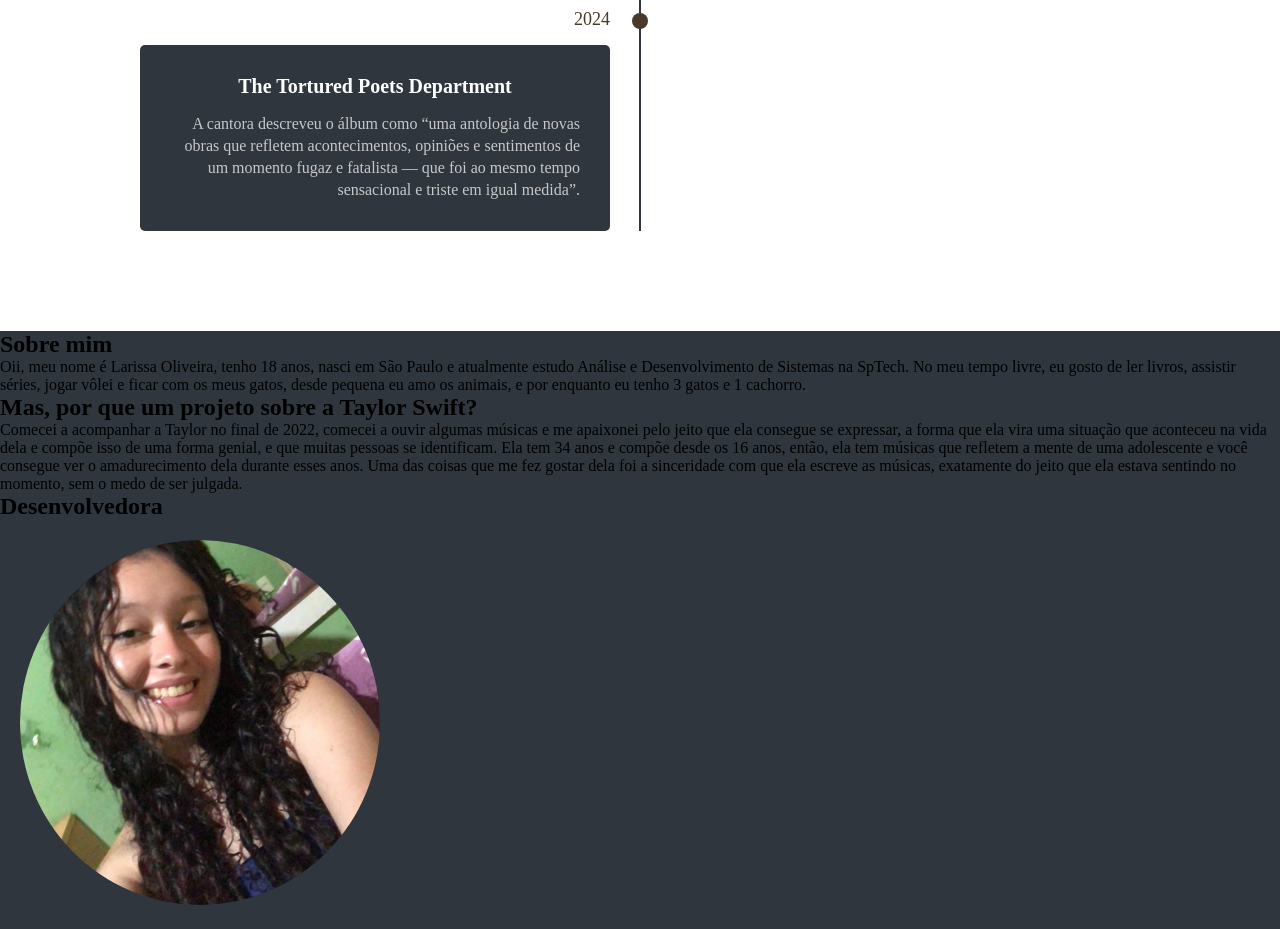
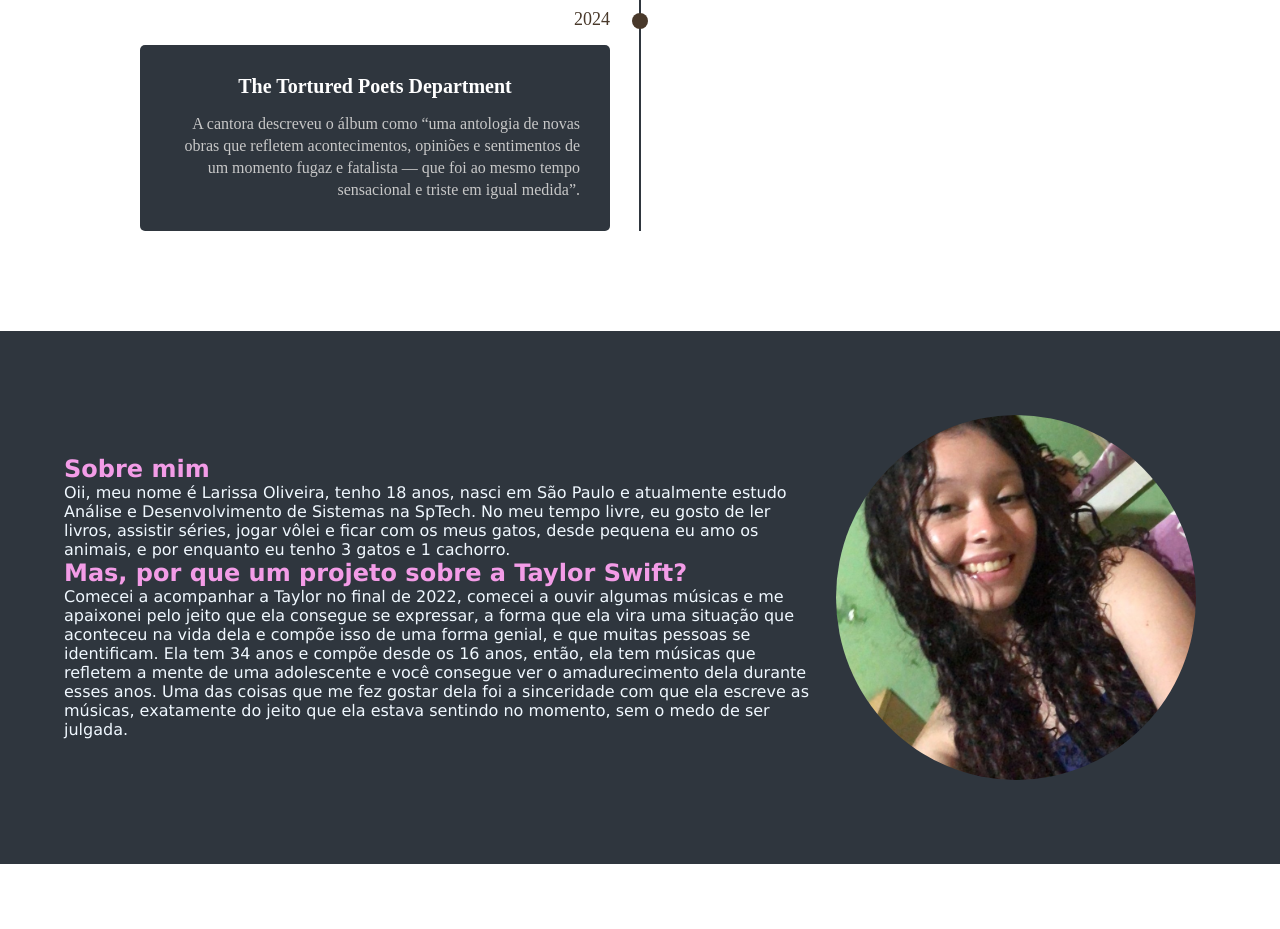
Before and after one commit to laryoliiv/trabalhoIndividual, a plain HTML site: page index.html in a window 1280 px wide. Shown: the part 4581-5510 px from the top of the page. After the commit the page ends 5445 px from the top, so only its background shows below. Drawn offline with Linux system fonts and the light colour scheme.

Commit message:
arrumei o about me

```diff
--- a/index.html
+++ b/index.html
@@ -208,7 +208,7 @@
                     Uma das coisas que me fez gostar dela foi a sinceridade com que ela escreve as músicas, exatamente do jeito que ela estava sentindo no momento, sem o medo de ser julgada.
                 </p>
             </div>
-            <h1>Desenvolvedora</h1>
+
             <img src="imagens/about me.jpeg" alt="">
         </section>
 
--- a/style.css
+++ b/style.css
@@ -313,3 +313,26 @@
     box-shadow: #000000;
     padding: 20px;
 }
+
+.about-me h1 {
+    color: #f39ce7;
+    box-shadow: #000000;
+}
+
+.about-me p{
+    color: aliceblue;
+}
+
+.about-me{
+    display: flex;
+    align-items: center;
+    padding: 5%;
+    text-align: left;
+    font-family: Verdana, Geneva, Tahoma, sans-serif;
+
+
+}
+
+.about-me {
+
+}
```
